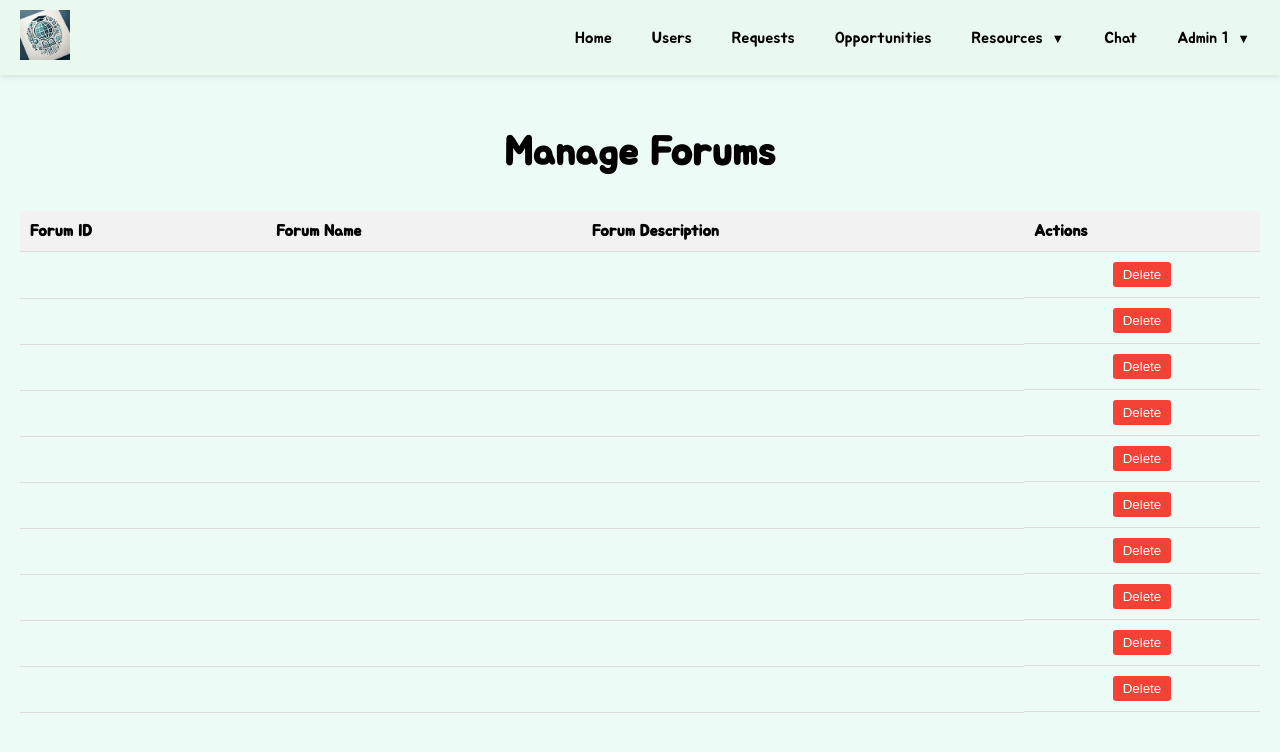
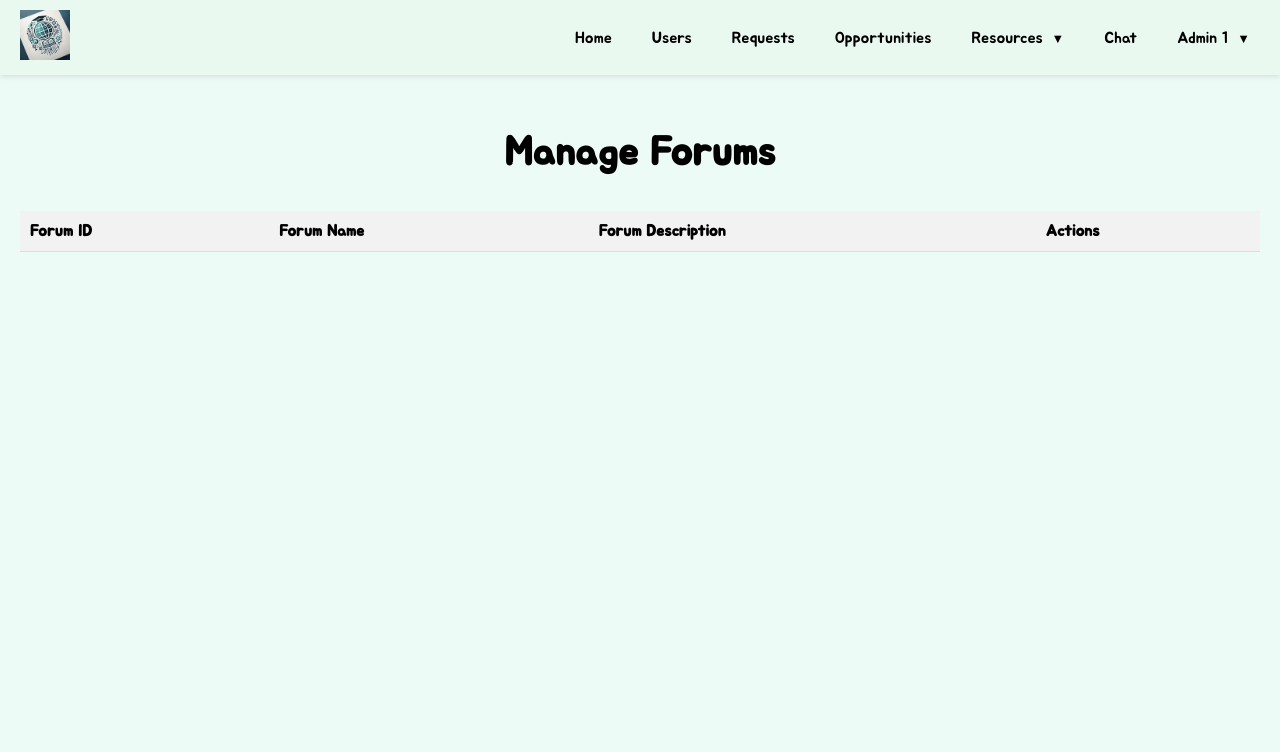
Before and after one commit to anand474/eduverseNext, a Next.js app: page /manageForums in a window 1280 px wide. Shown: the top 752 px of the page. Built offline with nearby package versions, Linux system fonts and the light colour scheme; sample sign-in values are in the browser's storage.

Commit message:
manage forums bug fixed

```diff
--- a/src/pages/manageForums.js
+++ b/src/pages/manageForums.js
@@ -5,7 +5,7 @@ import AdminHeader from "@/components/AdminHeader";
 
 
 export default function ManageForums() {
-  const [forums, setForums] = useState(initialForums);
+  const [forums, setForums] = useState([]);
   const [userId, setUserId] = useState(null);
   const [userRole, setUserRole] = useState(null);
 
```
